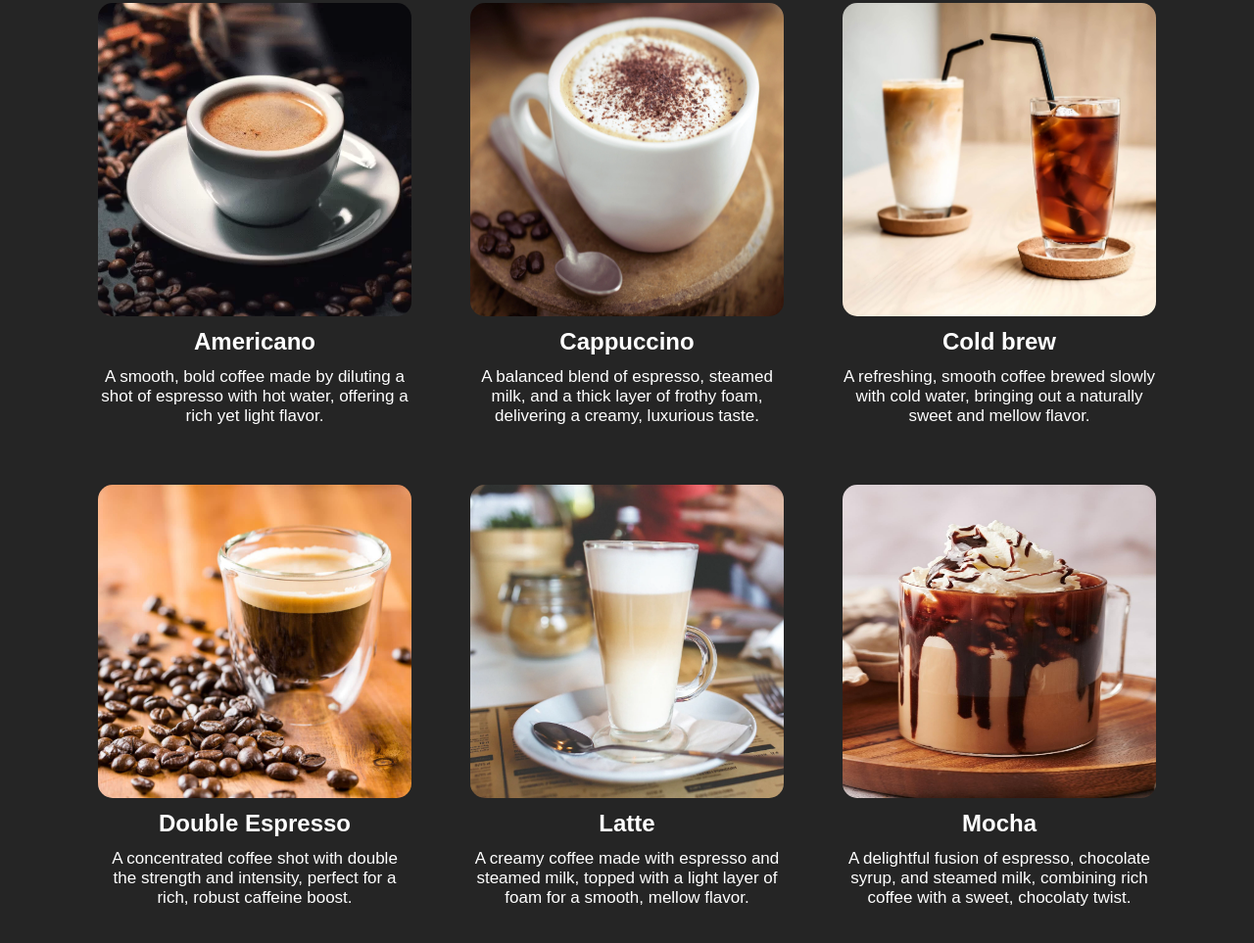
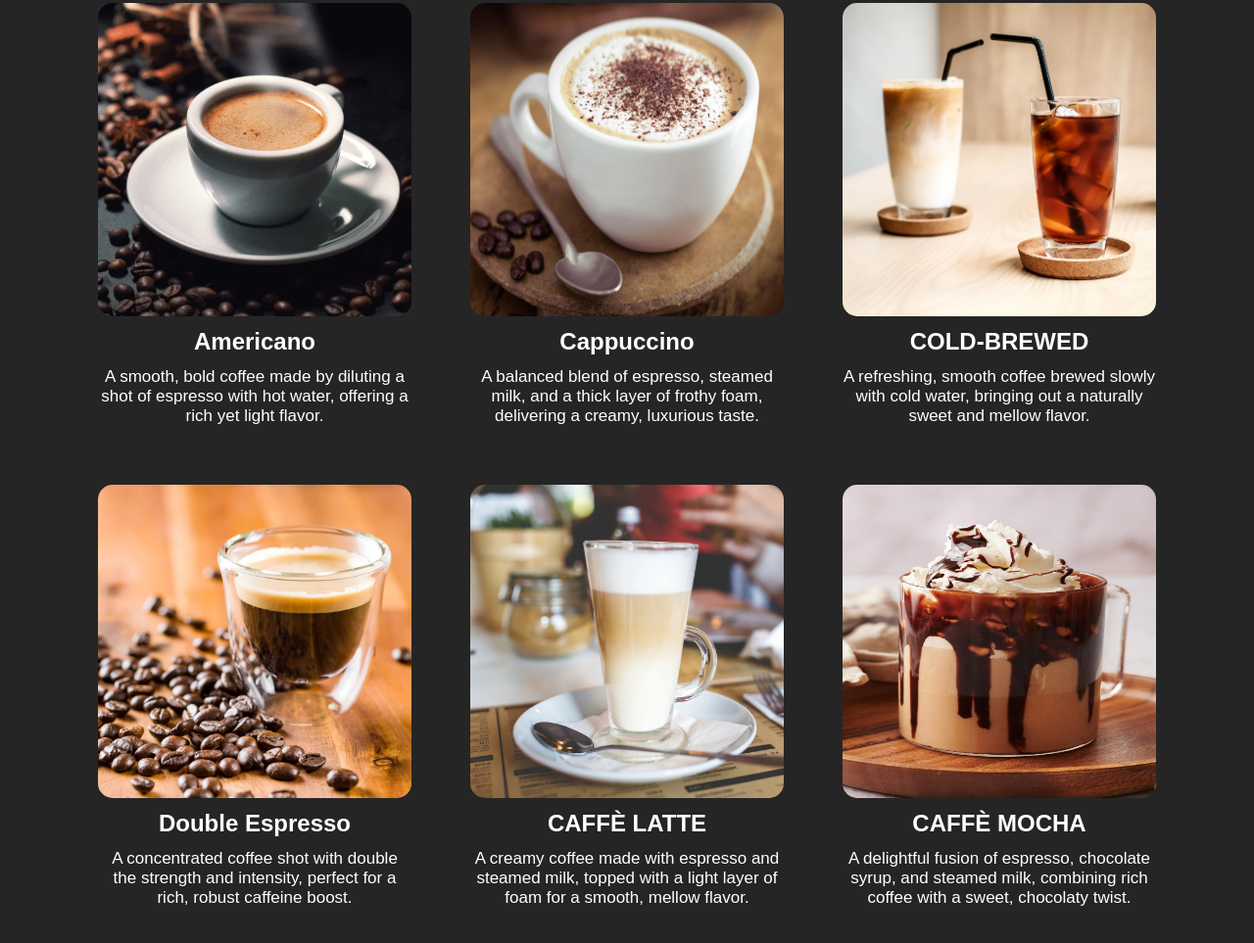
Before and after one commit to TonyStark-19/Coffee-Website, a plain HTML site: page index.html in a window 1280 px wide. Shown: the part 1746-2709 px from the top of the page at 98% size. Drawn offline with Linux system fonts and the light colour scheme.

Commit message:
Changed name in menu

```diff
--- a/index.html
+++ b/index.html
@@ -107,7 +107,7 @@
                     <img src="Menu/Cold-brew.jpeg" alt="">
                 </div>
 
-                <h3>Cold brew</h3>
+                <h3>COLD-BREWED</h3>
                 <p>A refreshing, smooth coffee brewed slowly with cold water, bringing out a naturally sweet and mellow flavor.</p>
 
             </div>
@@ -129,7 +129,7 @@
                     <img src="Menu/Latte.webp" alt="">
                 </div>
 
-                <h3>Latte</h3>
+                <h3>CAFFÈ LATTE</h3>
                 <p>A creamy coffee made with espresso and steamed milk, topped with a light layer of foam for a smooth, mellow flavor.</p>
 
             </div>
@@ -140,14 +140,13 @@
                     <img src="Menu/Mocha.jpg" alt="">
                 </div>
 
-                <h3>Mocha</h3>
+                <h3>CAFFÈ MOCHA</h3>
                 <p>A delightful fusion of espresso, chocolate syrup, and steamed milk, combining rich coffee with a sweet, chocolaty twist.</p>
 
             </div>
 
         </div>
 
-
     </section>
 
 </body>
```
